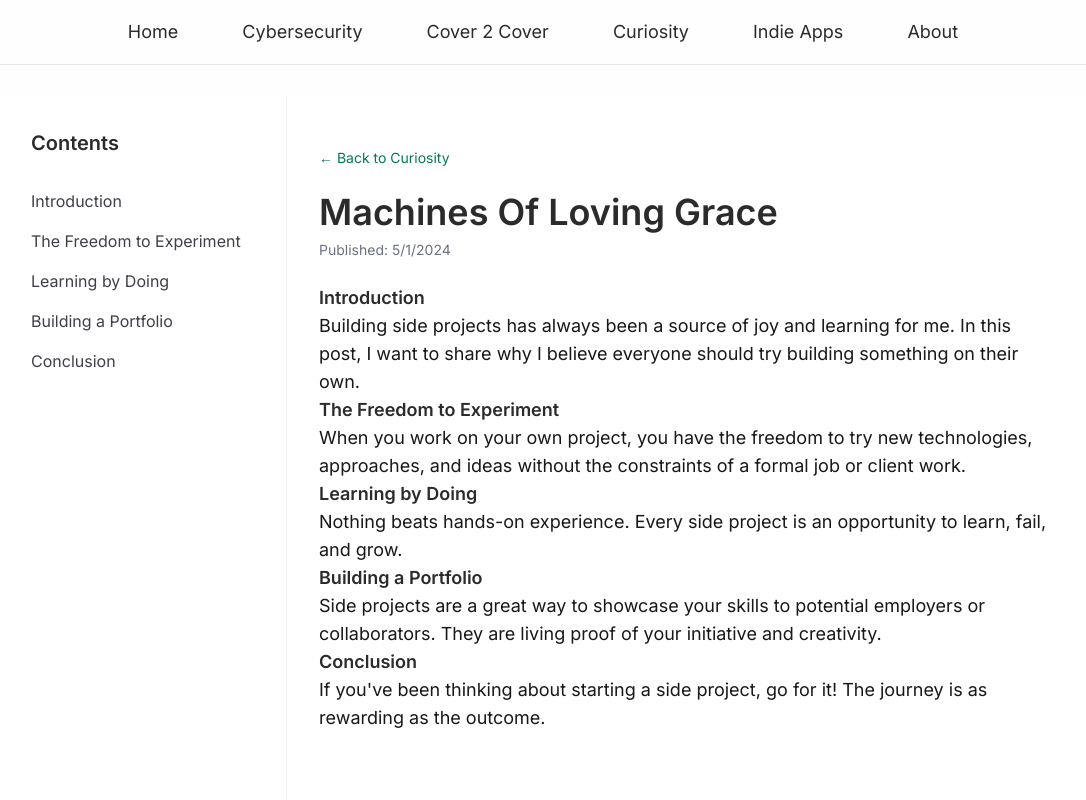
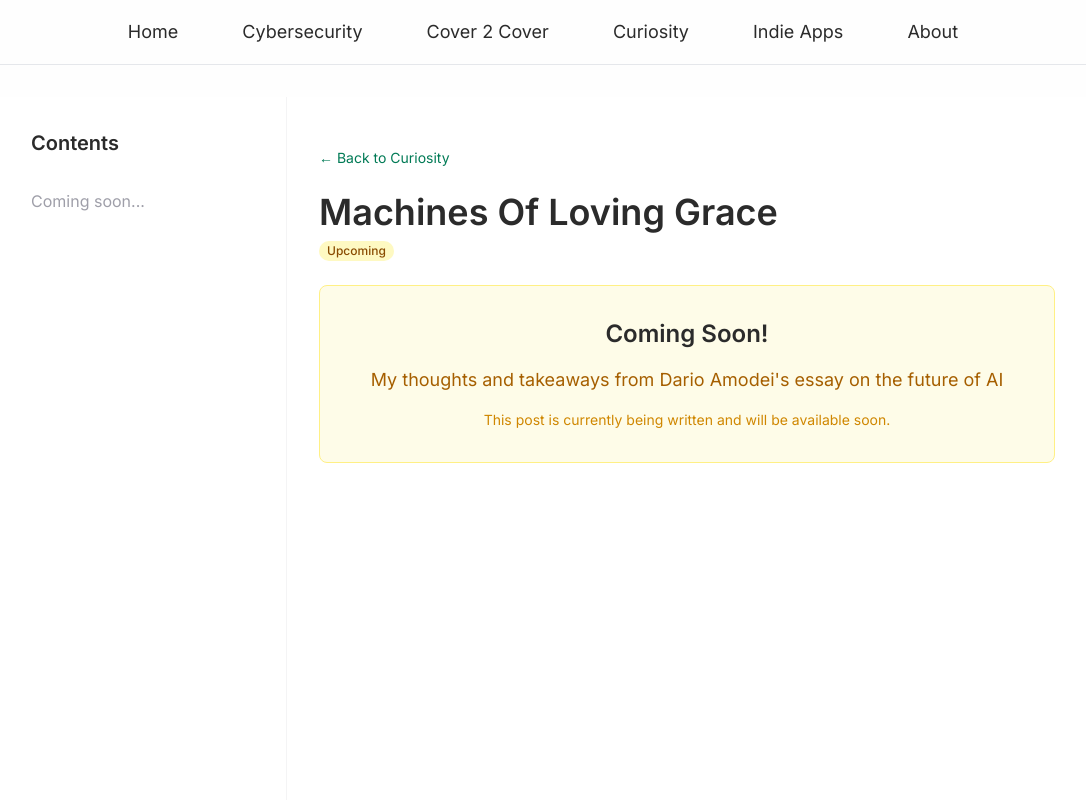
Before and after one commit to thacuriousbuilder/personal-website, a Next.js app: page /curiosity/machines-of-loving-grace in a window 1280 px wide. Shown: the top 800 px of the page, without its empty margins (97-1183 px from the left). Built offline with nearby package versions, Linux system fonts and the light colour scheme.

Commit message:
fix: when upcoming show a message and when draft user can't see for the curiosity page

```diff
--- a/src/app/curiosity/[slug]/page.tsx
+++ b/src/app/curiosity/[slug]/page.tsx
@@ -38,7 +38,9 @@ export default async function CuriosityPostPage({ params }: { params: Promise<{
         <h2 className="text-xl font-bold mb-8">Contents</h2>
         <nav>
           <ul className="space-y-4">
-            {headings.length > 0 ? (
+            {post.status === 'upcoming' ? (
+              <li className="text-zinc-400">Coming soon...</li>
+            ) : headings.length > 0 ? (
               headings.map((h) => (
                 <li key={h.id} className={`ml-${(h.level - 1) * 4}`}>
                   <a
@@ -59,8 +61,31 @@ export default async function CuriosityPostPage({ params }: { params: Promise<{
       <main className="flex-1 max-w-3xl mx-auto px-4 pt-12 pb-16">
         <Link href="/curiosity" className="text-emerald-700 hover:underline text-sm mb-6 inline-block">← Back to Curiosity</Link>
         <h1 className="text-4xl font-bold mb-2">{post.title}</h1>
-        <div className="text-sm text-gray-500 mb-6">Published: {publishedDate}</div>
-        {/* Render content with headings as anchors */}
+        <div className="text-sm text-gray-500 mb-6">
+          {post.status === 'upcoming' ? (
+            <span className="inline-flex items-center">
+              <span className="text-xs px-2 py-0.5 rounded-full font-medium bg-yellow-100 text-yellow-800 mr-2">
+                Upcoming
+              </span>
+              {/* Expected: {publishedDate} */}
+            </span>
+          ) : (
+            `Published: ${publishedDate}`
+          )}
+        </div>
+
+        {post.status === 'upcoming' ? (
+          <div className="prose prose-zinc max-w-none mt-6 text-lg">
+            <div className="bg-yellow-50 border border-yellow-200 rounded-lg p-8 text-center">
+              <h2 className="text-2xl font-semibold text-yellow-800 mb-4">Coming Soon!</h2>
+              <p className="text-yellow-700 mb-4">{post.summary}</p>
+              <p className="text-yellow-600 text-sm">
+                This post is currently being written and will be available soon.
+              </p>
+            </div>
+          </div>
+        ) : (
+          /* Render content with headings as anchors */
           <div className="prose prose-zinc max-w-none mt-6 text-lg">
             {post.content.split('\n').map((line, idx) => {
               if (line.startsWith('### ')) {
@@ -81,6 +106,7 @@ export default async function CuriosityPostPage({ params }: { params: Promise<{
               return <p key={idx}>{line}</p>;
             })}
           </div>
+        )}
       </main>
     </div>
   );
--- a/src/app/curiosity/page.tsx
+++ b/src/app/curiosity/page.tsx
@@ -13,9 +13,9 @@ const sortedCuriosity = [...curiosityPosts]
   });
 
 const categories = [
-  { name: 'All Posts', key: 'all', count: curiosityPosts.length },
-  { name: 'Tech', key: 'Tech', count: curiosityPosts.filter(p => p.tags.includes('Tech')).length },
-  { name: 'Personal', key: 'Personal', count: curiosityPosts.filter(p => p.tags.includes('Personal')).length },
+  { name: 'All Posts', key: 'all', count: sortedCuriosity.length },
+  { name: 'Tech', key: 'Tech', count: sortedCuriosity.filter(p => p.tags.includes('Tech')).length },
+  { name: 'Personal', key: 'Personal', count: sortedCuriosity.filter(p => p.tags.includes('Personal')).length },
 ];
 
 export default function CuriosityPage() {
@@ -51,39 +51,28 @@ export default function CuriosityPage() {
         {/* Blog Post Cards */}
         <div className="grid grid-cols-1 md:grid-cols-2 lg:grid-cols-3 gap-6">
           {filteredPosts.map((post) => (
-            post.status === 'upcoming' ? (
-              <div
+            <Link
               key={post.slug}
-                className="bg-white border border-zinc-200 rounded-xl p-6 shadow-sm flex flex-col opacity-60 cursor-not-allowed relative transition-all duration-300"
-                tabIndex={-1}
-                aria-disabled="true"
+              href={`/curiosity/${post.slug}`}
+              className={`bg-white border border-zinc-200 rounded-xl p-6 shadow-sm flex flex-col transition-all duration-300 ${
+                post.status === 'upcoming'
+                  ? 'opacity-75 hover:opacity-90 hover:shadow-lg transform hover:-translate-y-1'
+                  : 'hover:shadow-xl hover:bg-gray-50 transform hover:-translate-y-1'
+              }`}
             >
               <div className="flex items-center justify-between mb-2">
                 <h2 className="text-xl font-semibold text-zinc-900">
                   {post.title}
                 </h2>
+                {post.status === 'upcoming' && (
                   <span className="text-xs px-2 py-0.5 rounded-full font-medium ml-2 bg-yellow-100 text-yellow-800">
                     Upcoming
                   </span>
-                </div>
-                <p className="text-zinc-600 text-sm mb-4 flex-1">{post.summary}</p>
-                <div className="flex flex-wrap gap-2 mt-auto"></div>
-              </div>
-            ) : (
-              <Link
-                key={post.slug}
-                href={`/curiosity/${post.slug}`}
-                className="bg-white border border-zinc-200 rounded-xl p-6 shadow-sm flex flex-col transition-all duration-300 hover:shadow-xl hover:bg-gray-50 transform hover:-translate-y-1"
-              >
-                <div className="flex items-center justify-between mb-2">
-                  <h2 className="text-xl font-semibold text-zinc-900">
-                    {post.title}
-                  </h2>
+                )}
               </div>
               <p className="text-zinc-600 text-sm mb-4 flex-1">{post.summary}</p>
               <div className="flex flex-wrap gap-2 mt-auto"></div>
             </Link>
-            )
           ))}
         </div>
       </div>
--- a/src/app/page.tsx
+++ b/src/app/page.tsx
@@ -47,12 +47,14 @@ export default function HomePage() {
     placeholder: index === 0 ? "square" as const : index === 1 ? "circle" as const : "triangle" as const,
   }))
 
-  // Sort curiosity posts: published first, then drafts
-  const sortedCuriosity = [...curiosityPosts].sort((a, b) => {
-    if (a.status === 'published' && b.status !== 'published') return -1;
-    if (a.status !== 'published' && b.status === 'published') return 1;
-    return 0;
-  });
+  // Sort curiosity posts: published first, then upcoming (exclude drafts)
+  const sortedCuriosity = [...curiosityPosts]
+    .filter(post => post.status === 'published' || post.status === 'upcoming')
+    .sort((a, b) => {
+      if (a.status === 'published' && b.status !== 'published') return -1;
+      if (a.status !== 'published' && b.status === 'published') return 1;
+      return 0;
+    });
 
   // Get the first 3 curiosity posts for the main page preview
   const featuredCuriosity = sortedCuriosity.slice(0, 3).map((post, index) => ({
```
Lines whose indentation alone changed are shown as unchanged.
